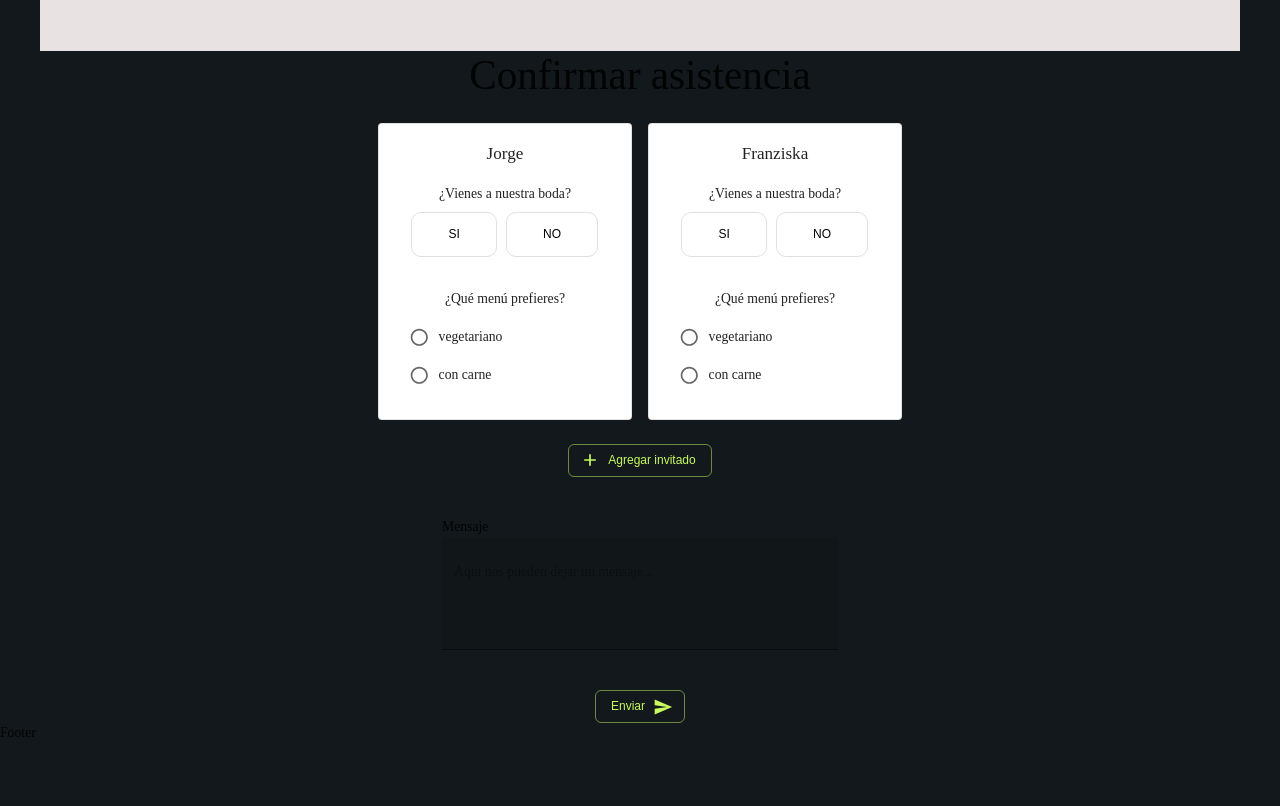
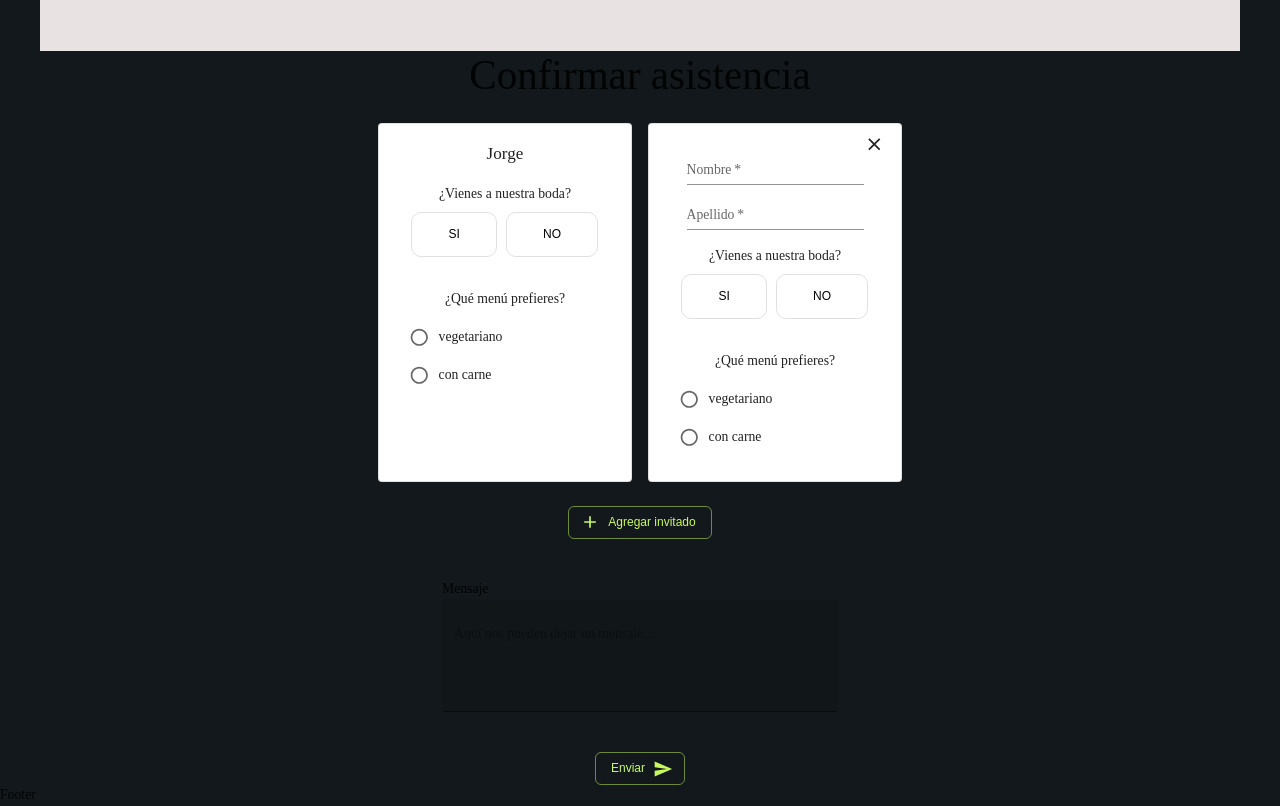
Before and after one commit to ZHammerl/wedding_evite, a React (Vite) app: page / in a window 1280 px wide. Shown: the part 1140-1946 px from the top of the page. Before the commit the page ends 1884 px from the top, so only its background shows below. Built offline with nearby package versions, Linux system fonts and the light colour scheme.

Commit message:
unify state for already known guests and new guests

```diff
--- a/src/features/RSVP/Rsvp.tsx
+++ b/src/features/RSVP/Rsvp.tsx
@@ -24,24 +24,38 @@ import ClearIcon from "@mui/icons-material/Clear";
 import { v4 as uuid } from "uuid";
 import OptionToggleButton from "./optionToggleButton";
 
-import {
-  GuestItem,
-  GuestItems,
-} from "../../interfaces/interfaces";
+import { GuestItem } from "../../interfaces/interfaces";
 
 function Rsvp() {
-  const [newGuests, setNewGuests] = useState<GuestItems>(
-    [] as GuestItems
-  );
-
-  const guests: GuestItem[] = [
+  const [guestData, setGuestData] = useState<GuestItem>({
+    _id: "",
+    guests: [
       {
-      id: 1,
+        _id: 1,
         name: "Jorge",
         surname: "Rodriguez",
+        status: false,
+        menu: {
+          option1: false,
+          option2: false,
         },
-    { id: 2, name: "Franziska", surname: "Hammerl" },
-  ];
+      },
+      {
+        _id: 2,
+        name: "",
+        surname: "Hammerl",
+        status: false,
+        menu: {
+          option1: false,
+          option2: false,
+        },
+      },
+    ],
+  });
+
+  useEffect(() => {
+    console.log(guestData);
+  }, [guestData]);
 
   const menu = {
     menuOne: "vegetariano",
@@ -49,16 +63,28 @@ function Rsvp() {
   };
 
   const addGuest = () => {
-    setNewGuests([
-      ...newGuests,
-      { id: uuid(), name: "", surname: "" },
-    ]);
+    guestData.guests.push({
+      _id: 2,
+      name: "",
+      surname: "",
+      status: false,
+      menu: {
+        option1: false,
+        option2: false,
+      },
+    });
+    console.log(guestData);
   };
 
   const removeGuest = (id: string | number) => {
-    setNewGuests((current) =>
-      current.filter((guest) => guest.id !== id)
+    const guests = guestData.guests;
+    const index = guests.findIndex(
+      (guest) => guest._id === id
     );
+    if (index > -1) {
+      guests.splice(index, 1);
+    }
+    console.log(guestData);
   };
 
   return (
@@ -79,11 +105,27 @@ function Rsvp() {
           flexWrap: "wrap",
           gap: 2,
         }}>
-        {guests.map((guest) => (
+        {guestData.guests.map((guest) => (
           <Card
-            key={guest.id}
+            key={guest._id}
             variant="outlined"
             sx={{ px: 2 }}>
+            {guest.name === "" && (
+              <Box sx={{ position: "relative" }}>
+                <ClearIcon
+                  sx={{
+                    position: "absolute",
+                    top: 10,
+                    right: 0,
+                    "&:hover": {
+                      color: "red",
+                      cursor: "pointer",
+                    },
+                  }}
+                  onClick={() => removeGuest(guest._id)}
+                />
+              </Box>
+            )}
             <CardContent
               sx={{
                 px: 2,
@@ -92,14 +134,35 @@ function Rsvp() {
                 gap: 2,
                 width: 220,
               }}>
+              {guest.name != "" ? (
+                <Box>
                   <Typography variant="h6">
                     {guest.name}
                   </Typography>
+                </Box>
+              ) : (
+                <Box>
+                  <FormControl>
+                    <TextField
+                      id="name"
+                      label="Nombre"
+                      required
+                      variant="standard"></TextField>
+                  </FormControl>
+                  <FormControl>
+                    <TextField
+                      id="surname"
+                      label="Apellido"
+                      required
+                      variant="standard"></TextField>
+                  </FormControl>
+                </Box>
+              )}
               <Box className="feedback-wrapper">
                 <Typography variant="body1" mb={1}>
                   ¿Vienes a nuestra boda?
                 </Typography>
-                <OptionToggleButton guestId={guest.id} />
+                <OptionToggleButton guestId={guest._id} />
               </Box>{" "}
               <FormControl sx={{ mt: 2 }}>
                 <Typography variant="body1" mb={1}>
@@ -117,80 +180,7 @@ function Rsvp() {
                     label={menu.menuOne}
                   />
                   <FormControlLabel
-                    value={menu.menuTwo}
-                    control={<Radio />}
-                    label={menu.menuTwo}
-                  />
-                </RadioGroup>
-              </FormControl>
-            </CardContent>
-          </Card>
-        ))}
-        {newGuests.length != 0 &&
-          newGuests.map((guest) => (
-            <Card
-              variant="outlined"
-              sx={{ px: 2 }}
-              key={guest.id}>
-              <Box sx={{ textAlign: "right" }}>
-                <ClearIcon
-                  sx={{
-                    mt: 2,
-                    "&:hover": {
-                      color: "red",
-                      cursor: "pointer",
-                    },
-                  }}
-                  onClick={() => removeGuest(guest.id)}
-                />
-              </Box>
-              <CardContent
-                sx={{
-                  pt: 0,
-                  px: 2,
-                  display: "flex",
-                  flexDirection: "column",
-                  gap: 2,
-                  width: 220,
-                }}>
-                <FormControl>
-                  <TextField
-                    id="name"
-                    label="Nombre"
-                    required
-                    variant="standard"></TextField>
-                </FormControl>
-                <FormControl>
-                  <TextField
-                    id="surname"
-                    label="Apellido"
-                    required
-                    variant="standard"></TextField>
-                </FormControl>
-                <Box className="feedback-wrapper">
-                  <Typography variant="body1" mb={1}>
-                    ¿Vienes a nuestra boda?
-                  </Typography>
-                  <OptionToggleButton guestId={guest.id} />
-                </Box>{" "}
-                <FormControl sx={{ mt: 2 }}>
-                  <Typography variant="body1" mb={1}>
-                    ¿Qué menú prefieres?
-                  </Typography>
-
-                  <RadioGroup
-                    aria-labelledby="menu-selection"
-                    name="controlled-radio-buttons-group"
-                    // value={value}
-                    // onChange={handleChange}
-                  >
-                    <FormControlLabel
                     value={menu.menuOne}
-                      control={<Radio />}
-                      label={menu.menuOne}
-                    />
-                    <FormControlLabel
-                      value={menu.menuTwo}
                     control={<Radio />}
                     label={menu.menuTwo}
                   />
```
Also changed, not shown: src/interfaces/interfaces.ts (+8 -8 lines). Lines whose indentation alone changed are shown as unchanged.
